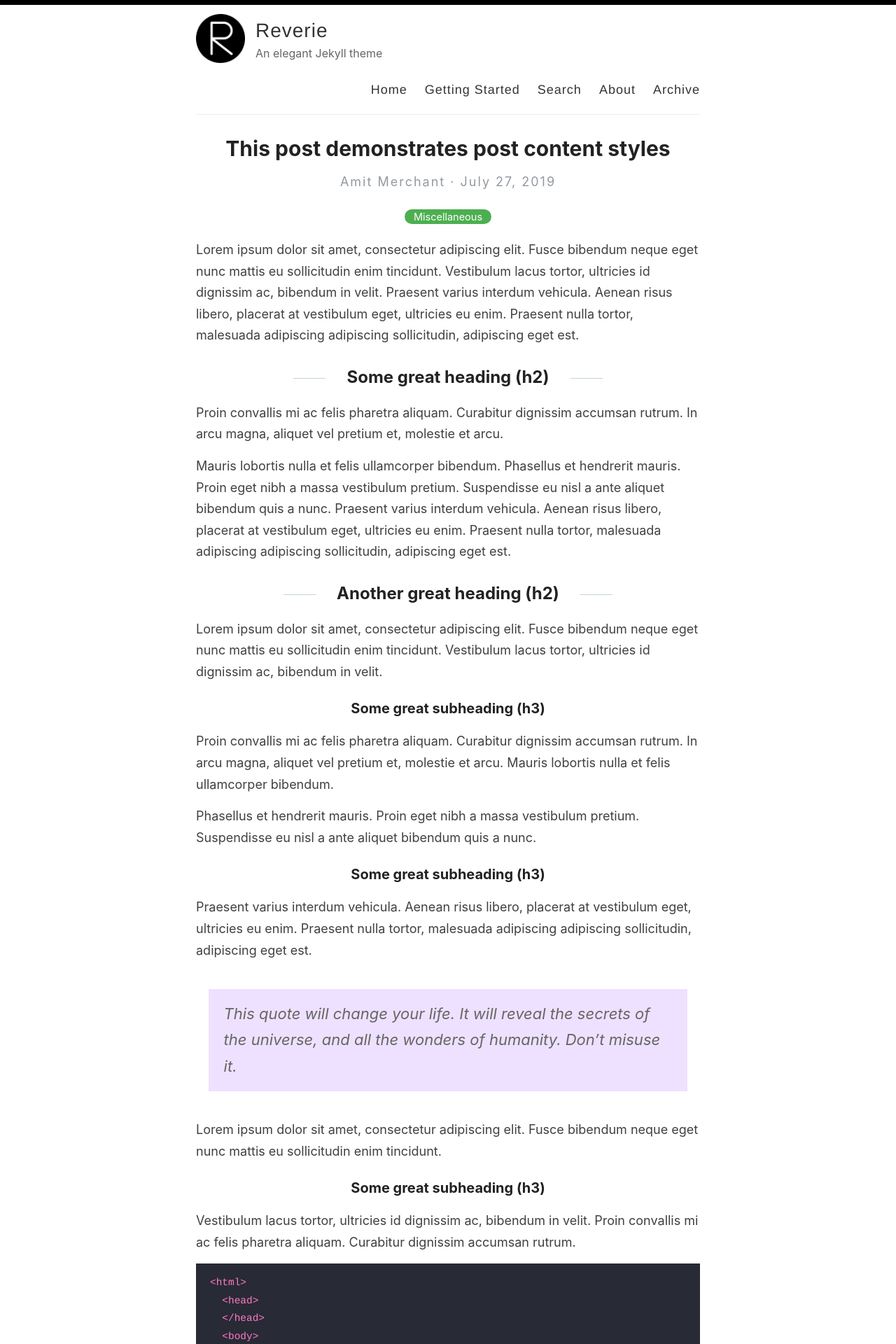
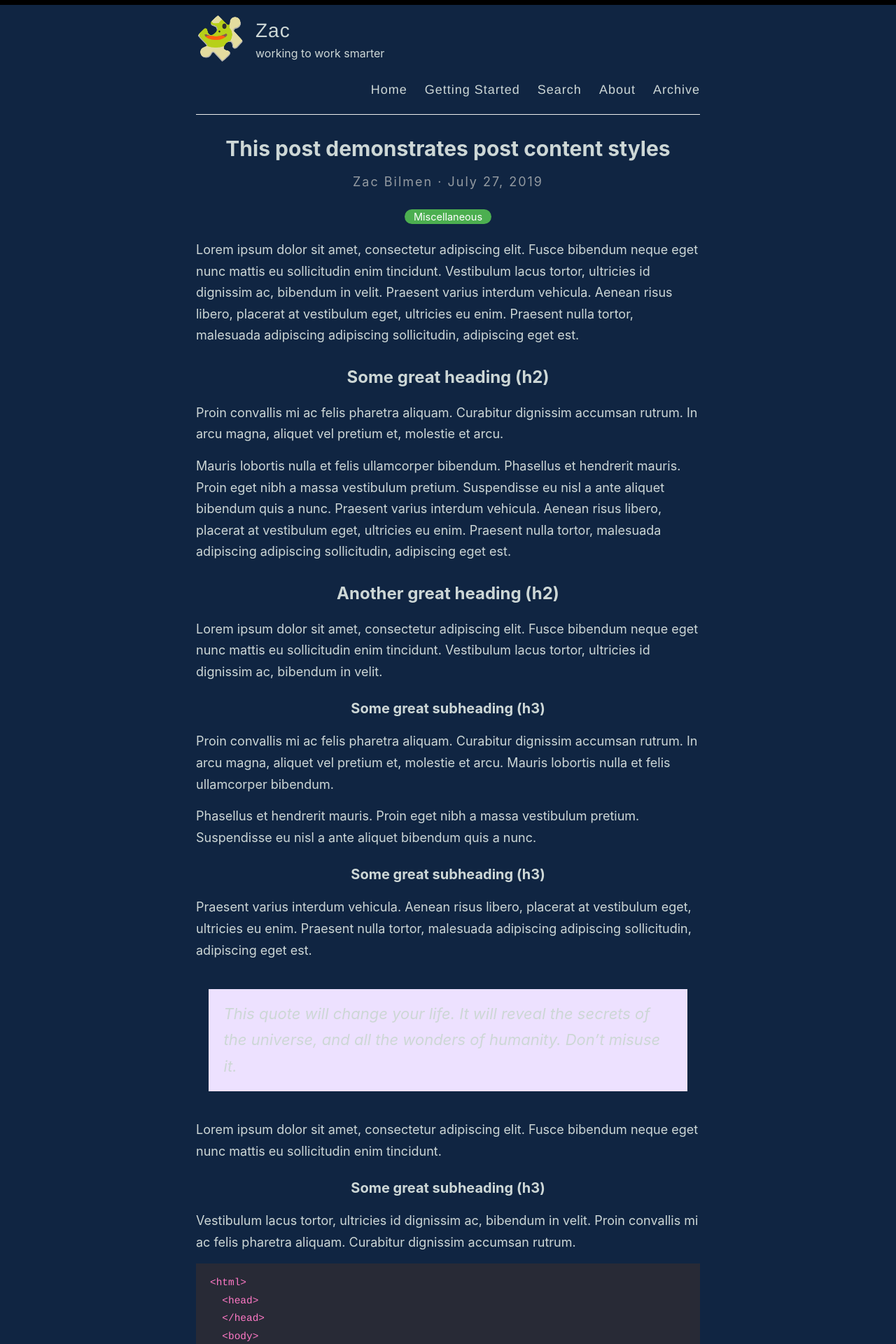
Before and after one commit to zb3qk/zb3qk.github.io, a Jekyll site: the page built from _posts/2019-7-27-this-post-demonstrates-post-content-styles.md, in a window 1280 px wide. Shown: the top 1920 px of the page at 70% size. Built offline with Jekyll 4.4.1, drawn with Linux system fonts in a browser that asks for light colours.

Commit message:
Update styling

```diff
--- a/_config.yml
+++ b/_config.yml
@@ -3,16 +3,16 @@
 #
 
 # Name of your site (displayed in the header)
-name: Reverie
+name: Zac
 
 # Name of the author
-author: Amit Merchant
+author: Zac Bilmen
 
 # Short bio or description (displayed in the header)
-description: An elegant Jekyll theme
+description: working to work smarter
 
 # URL of your avatar or profile pic (you could use your GitHub profile pic)
-avatar: /images/reverie.png
+avatar: /images/u1f9e9_u1f438.png
 
 #
 # Flags below are optional
--- a/_sass/_darcula.scss
+++ b/_sass/_darcula.scss
@@ -11,7 +11,7 @@ code {
 }
 
 .highlighter-rouge {
-    background-color: #FAFAFA;
+    background-color: $background;
     color: #FF554A;
     font-size: 16px;
 }
--- a/_sass/_highlights.scss
+++ b/_sass/_highlights.scss
@@ -12,7 +12,7 @@ code {
 }
 
 .highlighter-rouge {
-  background-color: #FAFAFA;
+  background-color: $background;
   color: #FF554A;
 }
 
--- a/_sass/_variables.scss
+++ b/_sass/_variables.scss
@@ -2,6 +2,11 @@
 //
 // VARIABLES
 //
+
+$background: #102542;
+$primary: #CDD7D6;
+$contrast: #ECA400;
+$contrast_background: #F56476;
 
 // Colors
 $blue: #4183C4;
--- a/assets/style.scss
+++ b/assets/style.scss
@@ -21,9 +21,9 @@ html {
 }
 
 body {
-  background: #fff;
+  background: $background;
   font-family: -system-ui, -apple-system, BlinkMacSystemFont, "Segoe UI", Roboto, Helvetica, Arial, sans-serif, "Apple Color Emoji", "Segoe UI Emoji", "Segoe UI Symbol";
-  color: #404040;
+  color: $primary;
   line-height: 1.7;
   font-weight: 400;
   font-size: 18px;
@@ -39,7 +39,7 @@ body {
 
 h1, h2, h3, h4, h5, h6 {
   font-family: -system-ui, -apple-system, BlinkMacSystemFont, "Segoe UI", Roboto, Helvetica, Arial, sans-serif, "Apple Color Emoji", "Segoe UI Emoji", "Segoe UI Symbol";
-  color: $darkerGray;
+  color: $primary;
   font-weight: bold;
 
   line-height: 1.7;
@@ -70,7 +70,7 @@ h2 {
 	    vertical-align: middle;
 	    width: 46px;
 	    height: 1px;
-	    background: rgb(192, 211, 218);
+	    background: $background;
 	    margin: 0px 30px;
 	}
 }
@@ -81,7 +81,7 @@ h3 {
 
 h4 {
   font-size: 18px;
-  color: #222;
+  color: #CDD7D6;
 }
 
 p {
@@ -172,7 +172,7 @@ span[data-pullquote]:before {
   padding: 0 -5% 0 0;
   font-size: 1.3em;
   font-style: italic;
-  color: green;
+  color: #CDD7D6;
   text-align: center;
 }
 
@@ -231,7 +231,7 @@ p > img {
 
 .date {
   font-style: italic;
-  color: $gray;
+  color: #CDD7D6;
 }
 
 // Specify the color of the selection
@@ -309,7 +309,7 @@ p > img {
 
 .site-name {
   margin: 0;
-  color: $darkGray;
+  color: #CDD7D6;
   cursor: pointer;
   font-family: $helveticaNeue;
   font-weight: 300;
@@ -324,7 +324,7 @@ p > img {
 
 .site-description {
   margin: -5px 0 0 0;
-  color: $gray;
+  color: #CDD7D6;
   font-size: 16px;
 
   @include mobile {
@@ -347,7 +347,7 @@ nav {
 
   a {
     margin-left: 20px;
-    color: $darkGray;
+    color: #CDD7D6;
     text-align: right;
     font-weight: 300;
     letter-spacing: 1px;
@@ -365,7 +365,7 @@ nav {
 
 .posts > .post {
   padding-bottom: 2em;
-  border-bottom: 1px solid $lightGray;
+  border-bottom: 1px solid #CDD7D6;
 }
 
 .posts > .post:last-child {
@@ -378,7 +378,7 @@ nav {
     margin: 1.8em .8em;
     /*border-left: 2px solid $gray;*/
     padding: 0.1em 1em;
-    color: $gray;
+    color: #CDD7D6;
     font-size: 22px;
     font-style: italic;
     background-color: #ede1ff;
@@ -388,7 +388,7 @@ nav {
     margin: 1.8em .8em;
     /*border-left: 2px solid $gray;*/
     padding: 0.1em 1em;
-    color: $gray;
+    color: #CDD7D6;
     font-size: 22px;
     font-style: italic;
     background-color: #ddffb5;;
@@ -418,7 +418,7 @@ nav {
   bottom: 0;
   width: 100%;
   height: 89px;
-  background-color: $lightGray;
+  background-color: #CDD7D6;
 }
 
 footer {
@@ -713,7 +713,7 @@ Modules - reusable parts of our design
   border: 1px solid #eee;
   margin-left: -2px;
   margin-right: -2px;
-  background-color: #ffffff;
+  background-color: $background;
   display: inline-block;
 }
 
```
Also changed, not shown: images/u1f438_u1f525.png (added), images/u1f9e9_u1f438.png (added).
